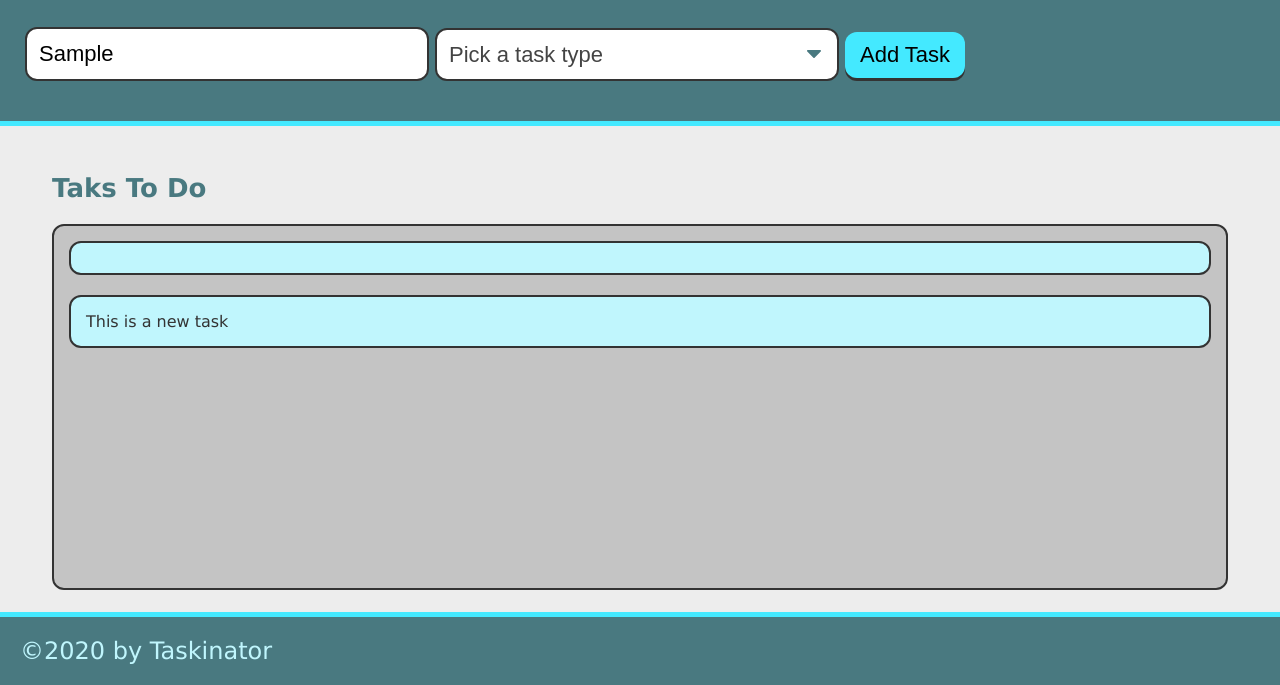
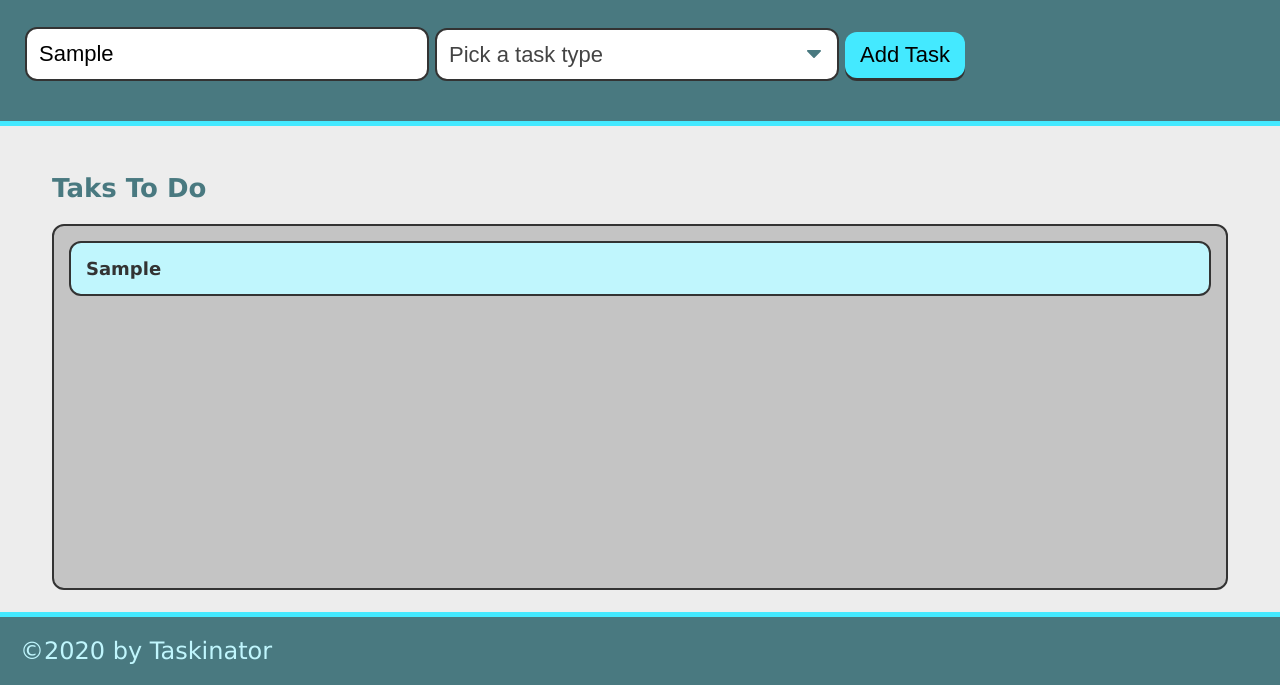
Before and after one commit to Zela7alex/taskinator, a plain HTML site: page index.html in a window 1280 px wide. Both pictures are taken after typing "Sample" into the empty fields and a click on the button "Add Task". Shown: the part 115-800 px from the top of the page. Drawn offline with Linux system fonts and the light colour scheme.

Commit message:
appended task/type selector to list item

```diff
--- a/assets/js/script.js
+++ b/assets/js/script.js
@@ -4,10 +4,25 @@ const formEl = document.querySelector('#task-form')
 const createTaskHandler = (event) => {
     event.preventDefault()
 
-    const taskItemEl = document.createElement('li')
-    taskItemEl.textContent = 'This is a new task'
-    taskItemEl.className = 'task-item'
-    tasksToDoEl.appendChild(taskItemEl)
+    const taskNameInput = document.querySelector("input[name='task-name']").value
+    const taskTypeInput = document.querySelector("select[name='task-type']").value
+
+    //Create list item
+    const listItemEl = document.createElement('li')
+    listItemEl.className = 'task-item'
+
+    //Create div to hold task name/type and add to listItemEl
+    const taskInfoEl = document.createElement('div')
+    taskInfoEl.className = "task-info"
+
+    taskInfoEl.innerHTML = "<h3 class='task-name'>" + taskNameInput + "</h3><span class='task-type'>" + taskTypeInput + "</span>"
+
+    //Append to listItemEl
+    listItemEl.appendChild(taskInfoEl)
+
+    //Append entire list item to toDolist
+    tasksToDoEl.appendChild(listItemEl)
+
 
 }
 formEl.addEventListener('submit', createTaskHandler)
--- a/index.html
+++ b/index.html
@@ -32,7 +32,6 @@
         <section class="task-list-wrapper">
             <h2 class="list-title">Taks To Do</h2>
             <ul class="task-list" id="tasks-to-do">
-                <li class="task-item"></li>
             </ul>
         </section>
     </main>
```
